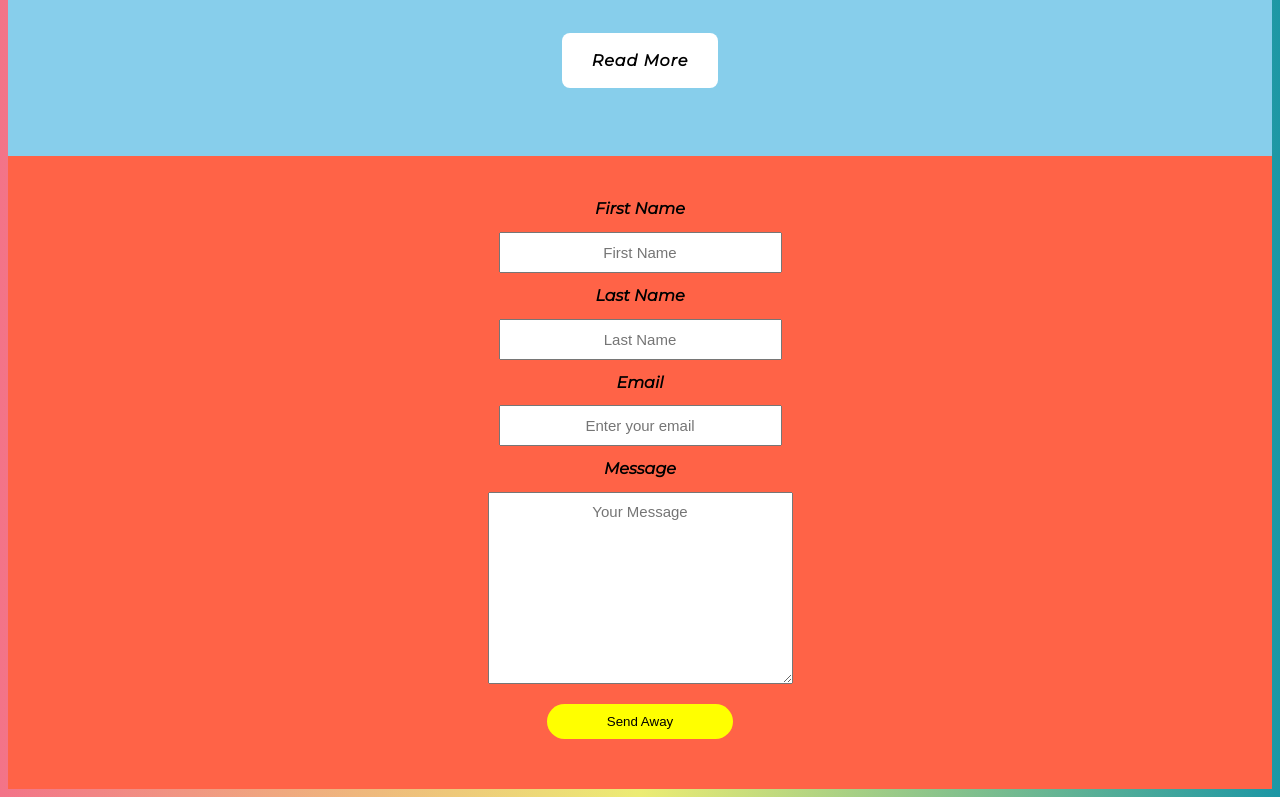
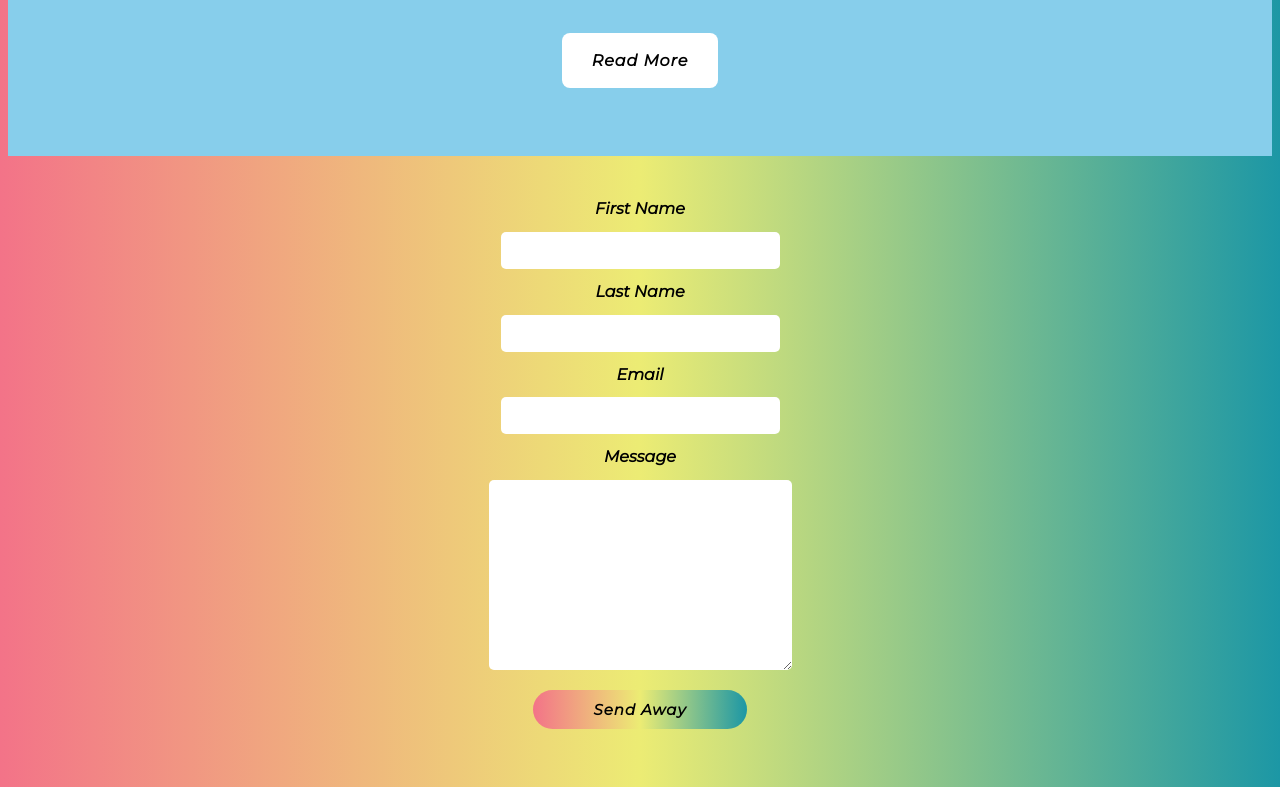
Before and after one commit to AleksandraRyan/Sass-Sample, a plain HTML site: page index.html in a window 1280 px wide. Shown: the part 1290-2087 px from the top of the page. Drawn offline with Linux system fonts and the light colour scheme.

Commit message:
Last commit

```diff
--- a/index.html
+++ b/index.html
@@ -67,22 +67,16 @@
       </p>
       <a href="#" class="btn-light">Read More</a>
     </section>
-    <form name="contact" method="POST" data-netlify="true">
+    <form name="contact" method="POST" data-netlify="true" target="_blank">
       <label for="name"> First Name</label>
-      <input type="text" name="name" placeholder="First Name" />
+      <input type="text" name="name" />
       <label for="name"> Last Name</label>
-      <input type="name" id="name" placeholder="Last Name" />
+      <input type="name" id="name" />
       <label for="email">Email</label>
-      <input type="email" name="email" placeholder="Enter your email" />
+      <input type="email" name="email" />
       <label for="message">Message</label>
-      <textarea
-        name="message"
-        id="message"
-        cols="32"
-        rows="10"
-        placeholder="Your Message"
-      ></textarea>
-      <button type="Submit">Send Away</button>
+      <textarea name="message" id="message" cols="32" rows="10"></textarea>
+      <button type="Submit" class="btn">Send Away</button>
     </form>
   </body>
 </html>
--- a/scss/main.scss
+++ b/scss/main.scss
@@ -130,7 +130,7 @@ header {
 
 // Form
 form {
-  background: tomato;
+  // background: tomato;
   padding: 30px;
 
   label {
@@ -138,8 +138,12 @@ form {
     margin: 10px;
   }
 
-  input[placeholder] {
-    text-align: center;
+  input {
+    border: none;
+    border-radius: 5px;
+  }
+
+  input {
     font-family: sans-serif;
     font-size: 15px;
     padding: 10px 40px;
@@ -152,21 +156,30 @@ form {
     padding: 10px 60px;
     border: none;
     border-radius: 20px;
-    background: yellow;
+    background: linear-gradient(
+      90deg,
+      rgb(243, 115, 136),
+      rgb(236, 236, 116),
+      rgb(28, 151, 165)
+    );
     color: #000;
     outline: 0;
     cursor: pointer;
-    font-family: Arial, Helvetica, sans-serif;
+    font-family: 'Montserrat', sans-serif;
+    font-weight: bold;
+    font-size: 15px;
+    letter-spacing: 1px;
   }
 
   textarea {
     display: block;
     margin: 10px auto;
     outline: 0;
+    border: none;
+    border-radius: 5px;
   }
 
-  textarea[placeholder] {
-    text-align: center;
+  textarea {
     font-size: 15px;
     font-family: sans-serif;
     padding: 10px 0;
```
Also changed, not shown: css/main.css.
